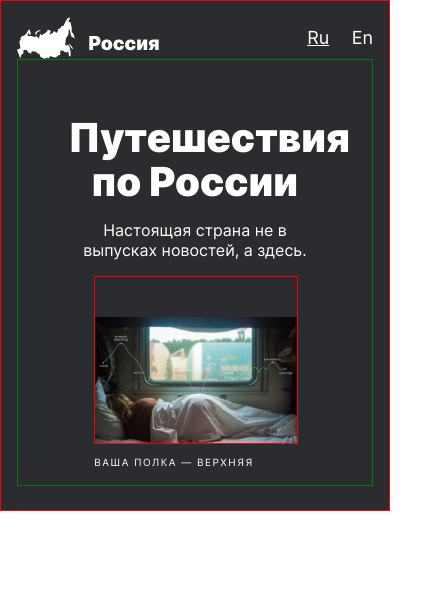
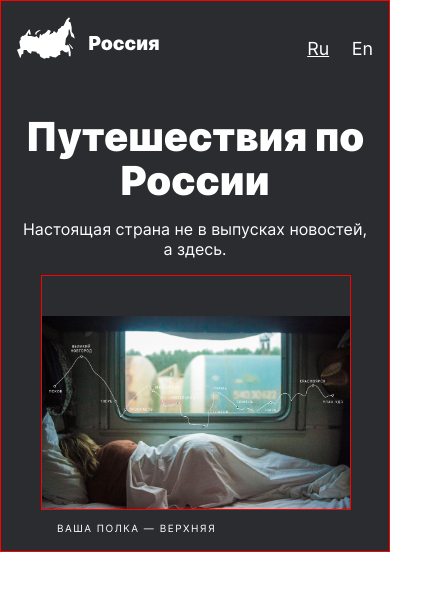
Before and after one commit to itdolmatova/russian-travel, a plain HTML site: page index.html in a window 390 px wide. Shown: the whole page, 436 px wide, since content can reach past the window. Drawn offline with Linux system fonts and the light colour scheme.

Commit message:
calc in lead

```diff
--- a/blocks/content/content.css
+++ b/blocks/content/content.css
@@ -1,5 +1,5 @@
 .content {
-    margin: 0;
+    /*margin: 0;
     padding: 0;
     max-width: 1600px;
     display: flex;
@@ -7,5 +7,5 @@
     justify-content: space-between;
     align-items: center;
     box-sizing: border-box;
-    border: 1px solid green;
+    border: 1px solid green;*/
 }
--- a/blocks/header/__lang-link/header__lang-link.css
+++ b/blocks/header/__lang-link/header__lang-link.css
@@ -6,7 +6,7 @@
     padding: 0 18px 0 0;
     text-decoration-line: none;
     font-size: 24px;
-    line-height: 1.17;
+    line-height: 1.7;
     font-weight: 400;
 }
 
--- a/blocks/header/header.css
+++ b/blocks/header/header.css
@@ -1,9 +1,32 @@
 .header {
   margin: 0;
-  padding: 0;
+  padding: 28px 48px 0;
   display: flex;
   justify-content: space-between;
-  align-items: center;
+  align-items: flex-end;
   box-sizing: border-box;
   max-width: 1600px;
 }
+
+@media screen and (min-width: 768px) and (max-width : 1023px) {
+  .header {
+    padding-left: 24px;
+    padding-right: 24px;
+  }
+}
+
+@media screen and (min-width: 425px) and (max-width: 767px) {
+  .header {
+    padding-top: 22px;
+    padding-left: 24px;
+    padding-right: 24px;
+  }
+}
+
+@media screen and (max-width: 424px) {
+  .header {
+    padding-top: 16px;
+    padding-left: 16px;
+    padding-right: 16px;
+  }
+}
--- a/blocks/lead/__caption/lead__caption.css
+++ b/blocks/lead/__caption/lead__caption.css
@@ -1,10 +1,34 @@
 .lead__caption {
     align-self: flex-start;
     margin: 0;
-    padding: 8px 0 0;
+    padding: 8px 0 0 148px;
     font-size: 10px;
     font-weight: normal;
-    line-height: 14px;
+    line-height: 1.4;
     letter-spacing: 1.5px;
     text-transform: uppercase;
 }
+
+@media screen and (min-width: 1024px) and (max-width: 1279px) {
+    .lead__caption {
+        padding-left: 48px;
+    }
+}
+
+@media screen and (min-width: 768px) and (max-width : 1023px) {
+    .lead__caption {
+        padding-left: 24px;
+    }
+}
+
+@media screen and (min-width: 425px) and (max-width: 767px) {
+    .lead__caption {
+        padding-left: 20px;
+    }
+}
+
+@media screen and (max-width: 424px) {
+    .lead__caption {
+        padding-left: 16px;
+    }
+}
--- a/blocks/lead/__image/lead__image.css
+++ b/blocks/lead/__image/lead__image.css
@@ -1,28 +1,37 @@
 .lead__image {
-    width: 76,8%;
+    max-width: calc(100% - 296px);
     /*max-height: 615px; */
-    margin: 0 auto;
-    padding: 64px 148px 0;
+    margin: 0;
+    padding: 64px 0 0;
+    object-fit: cover;
+    /*object-position: center;*/
     border: 1px solid red;
-    color: white;
 }
 
-@media screen and (max-width: 1279px) {
+@media screen and (min-width: 1024px) and (max-width: 1279px) {
     .lead__image {
-        width: 90%;
-        padding: 56px 48px 0;
+        max-width: calc(100% - 96px);
+        padding-top: 56px;
     }
 }
 
-@media screen and (max-width: 1023px) {
+@media screen and (min-width: 768px) and (max-width : 1023px) {
     .lead__image {
-        width: 100%;
-        padding: 56px 0 0;
+        max-width: 100%;
     }
 }
 
-@media screen and (max-width: 425px) {
+
+@media screen and (min-width: 425px) and (max-width: 767px) {
     .lead__image {
+        max-width: 100%;
+        padding-top: 48px;
+    }
+}
+
+@media screen and (max-width: 424px) {
+    .lead__image {
+        max-width: 100%;
         padding-top: 40px;
     }
 }
--- a/blocks/lead/__subtitle/lead__subtitle.css
+++ b/blocks/lead/__subtitle/lead__subtitle.css
@@ -1,8 +1,8 @@
 .lead__subtitle {
     margin: 0 auto;
     padding: 32px 0 0;
-    /*max-width: 640px;*/
-    max-width: 50%;
+    /*max-width: 640px*/;
+    max-width: calc(100% - 640px);
     color: #FFFFFF;
     font-size: 30px;
     font-weight: 400;
@@ -12,20 +12,20 @@
 
 @media screen and (min-width: 1024px) and (max-width: 1279px) {
     .lead__subtitle {
-        max-width: 62,5%;
+        max-width: calc(100% - 384px);
     }
 }
 
 @media screen and (min-width: 768px) and (max-width : 1023px) {
     .lead__subtitle {
-        max-width: 83%;
+        max-width: calc(100% - 128px);
     }
 }
 
 @media screen and (min-width: 425px) and (max-width: 767px) {
     .lead__subtitle {
         padding-top: 24px;
-        max-width: 86,5%;
+        max-width: calc(100% - 80px);
     }
 }
 
@@ -33,7 +33,7 @@
     .lead__subtitle {
        padding-top: 16px;
        /*max-width: 288px;*/
-       max-width: 90%;
+       max-width: calc(100% - 32px);
        font-size: 16px;
        line-height: 1.25;
     }
--- a/blocks/lead/__title/lead__title.css
+++ b/blocks/lead/__title/lead__title.css
@@ -2,8 +2,7 @@
     margin: 0 auto;
     padding: 56px 0 0;
     /*max-width: 720px;*/
-    max-width: 56%;
-    color: #FFFFFF;
+    max-width: calc(100% - 560px);
     font-size: 96px;
     font-weight: 900;
     line-height: 1.04;
@@ -13,25 +12,25 @@
 @media screen and (min-width: 1024px) and (max-width: 1279px) {
     .lead__title {
        padding-top: 48px;
-       max-width: 70%;
+       max-width: calc(100% - 304px);
     }
 }
 @media screen and (min-width: 768px) and (max-width : 1023px) {
     .lead__title {
-       max-width: 93%;
+       max-width: calc(100% - 48px);
     }
 }
 
 @media screen and (min-width: 425px) and (max-width: 767px) {
     .lead__title {
-        max-width: 91,5%;
+        max-width: calc(100% - 40px);
     }
 }
 
 @media screen and (max-width: 424px) {
     .lead__title {
         /*max-width: 288px;*/
-        max-width: 90%;
+        max-width: calc(100% - 32px);
         font-size: 40px;
         line-height: 1.1;
     }
--- a/blocks/lead/lead.css
+++ b/blocks/lead/lead.css
@@ -1,9 +1,8 @@
 .lead {
     margin: 0;
-    padding: 0 100px 0;
+    padding: 0;
     display: flex;
     flex-direction: column;
-    justify-content: space-between;
+    justify-content: flex-start;
     align-items: center;
-    position: relative;
 }
--- a/blocks/page/page.css
+++ b/blocks/page/page.css
@@ -2,7 +2,7 @@
   min-width: 320px;
   margin: 0 auto;
   border: 1px solid red;
-  padding: 28px 48px 24px;
+  padding: 0;
   display: flex;
   flex-direction: column;
   /* align-items: center; */
@@ -11,26 +11,3 @@
   font-family: 'Inter', Arial, sans-serif;
   color: #FFFFFF;
 }
-
-@media screen and (min-width: 768px) and (max-width : 1023px) {
-  .page {
-    padding-left: 24px;
-    padding-right: 24px;
-  }
-}
-
-@media screen and (min-width: 425px) and (max-width: 767px) {
-  .page {
-    padding-top: 22px;
-    padding-left: 24px;
-    padding-right: 24px;
-  }
-}
-
-@media screen and (max-width: 424px) {
-  .page {
-    padding-top: 16px;
-    padding-left: 16px;
-    padding-right: 16px;
-  }
-}
--- a/index.html
+++ b/index.html
@@ -19,7 +19,7 @@
       </div>
     </header>
 
-   <main class="content">
+   <main>
 
         <section class="lead">
           <h1 class="lead__title">Путешествия по России</h1>
```
